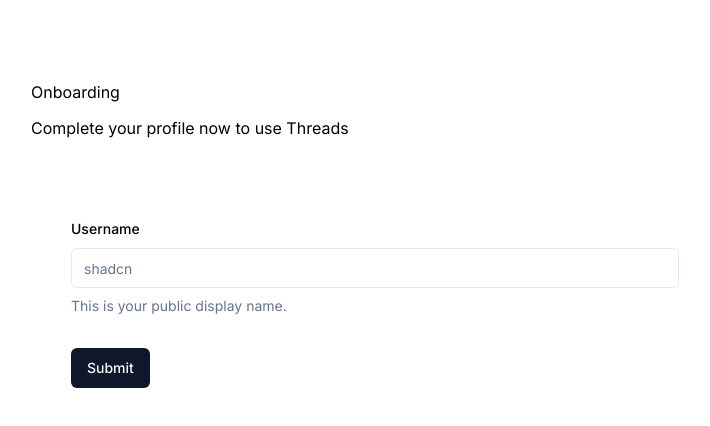
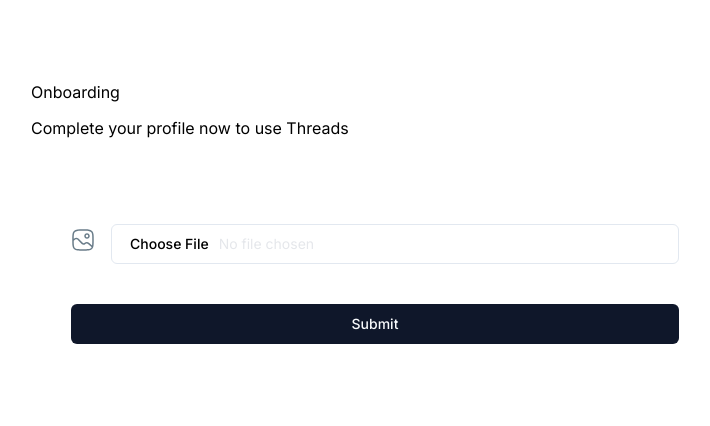
Before and after one commit to igorkukric/Threads_MERN-Clerk, a Next.js app: page /onboarding in a window 1280 px wide. Shown: the top 426 px of the page, without its empty margins (265-975 px from the left). Built offline with nearby package versions, Linux system fonts and the light colour scheme; no server answers.

Commit message:
add functionality to From

```diff
--- a/components/forms/AccountProfile.tsx
+++ b/components/forms/AccountProfile.tsx
@@ -8,13 +8,15 @@
   FormItem,
   FormLabel,
   FormMessage,
-  } from "@/components/ui/form"
-  import { Input } from "@/components/ui/input"
+} from "@/components/ui/form";
+import { Input } from "@/components/ui/input";
+import Image from "next/image";
 import { useForm } from "react-hook-form";
 import { Button } from "../ui/button";
-import {zodResolver} from "@hookform/resolvers/zod"
+import { zodResolver } from "@hookform/resolvers/zod";
 import { UserValidation } from "@/lib/validations/user";
-import * as z from "zod"
+import * as z from "zod";
+import { ChangeEvent } from "react";
 
 interface Props {
   user: {
@@ -29,48 +31,76 @@
 }
 
 const AccountProfile = ({ user, btnTitle }: Props) => {
-
   const form = useForm({
     resolver: zodResolver(UserValidation),
     defaultValues: {
-            profile_photo: '',
-            name: '',
-            username: '',
-            bio: ''
-        }
-    })
+      profile_photo: "",
+      name: "",
+      username: "",
+      bio: "",
+    },
+  });
+
+  const handleImage = (
+    e: ChangeEvent,
+    fieldChange: (value: string) => void
+  ) => {
+    e.preventDefault();
+  };
 
   function onSubmit(values: z.infer<typeof UserValidation>) {
     // Do something with the form values.
     // ✅ This will be type-safe and validated.
-        console.log(values)
+    console.log(values);
   }
 
   return (
     <Form {...form}>
-      <form onSubmit={form.handleSubmit(onSubmit)} className="space-y-8">
+      <form
+        onSubmit={form.handleSubmit(onSubmit)}
+        className="flex flex-col justify-start gap-10"
+      >
         <FormField
           control={form.control}
-          name="username"
+          name="profile_photo"
           render={({ field }) => (
-            <FormItem>
-              <FormLabel>Username</FormLabel>
-              <FormControl>
-                <Input placeholder="shadcn" {...field} />
+            <FormItem className="flex items-center gap-4">
+              <FormLabel className="accaunt-form_image-label">
+                {field.value ? (
+                  <Image
+                    src={field.value}
+                    alt="profile_photo"
+                    width={96}
+                    height={96}
+                    priority
+                    className="rounded-full object-contain"
+                  />
+                ) : (
+                  <Image
+                    src="/assets/profile.svg"
+                    alt="profile_photo"
+                    width={24}
+                    height={24}
+                    className="object-contain"
+                  />
+                )}
+              </FormLabel>
+              <FormControl className="flex-1 text-base-semibold text-gray-200">
+                <Input
+                  type="file"
+                  accept="image/*"
+                  placeholder="Upload a photo"
+                  className="account-form_image-input"
+                  onChange={(e) => handleImage(e, field.onChange)}
+                />
               </FormControl>
-              <FormDescription>
-                This is your public display name.
-              </FormDescription>
-              <FormMessage />
             </FormItem>
           )}
         />
         <Button type="submit">Submit</Button>
       </form>
     </Form>
-  )
-
-
+  );
 };
 
 export default AccountProfile;
```
Lines whose indentation alone changed are shown as unchanged.
